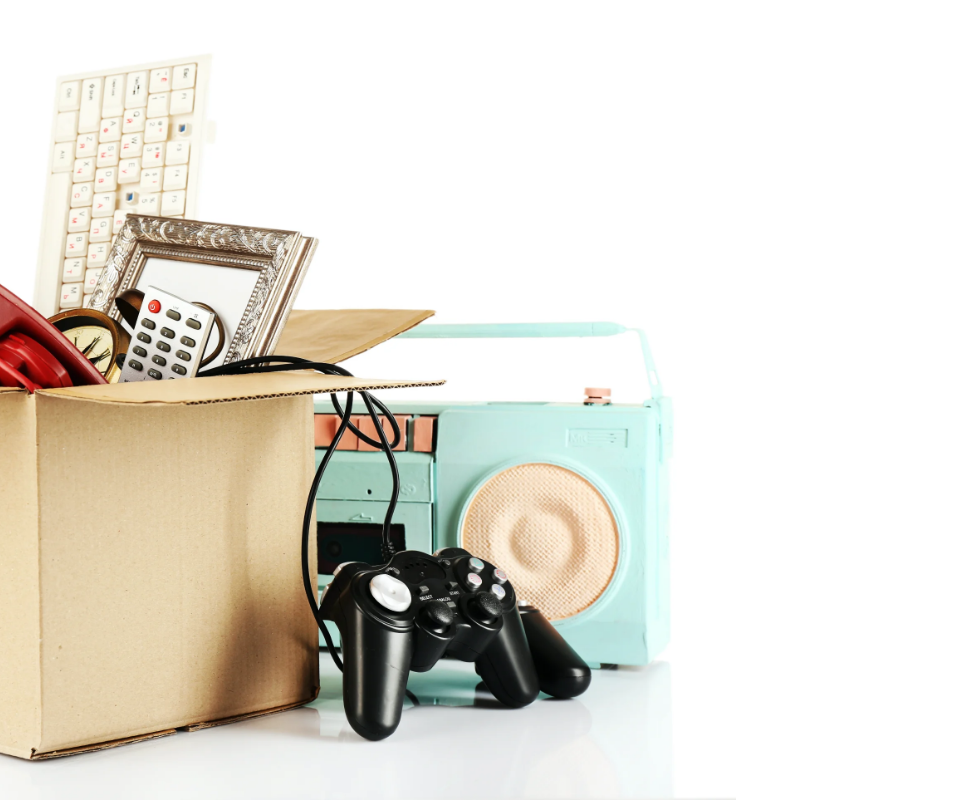
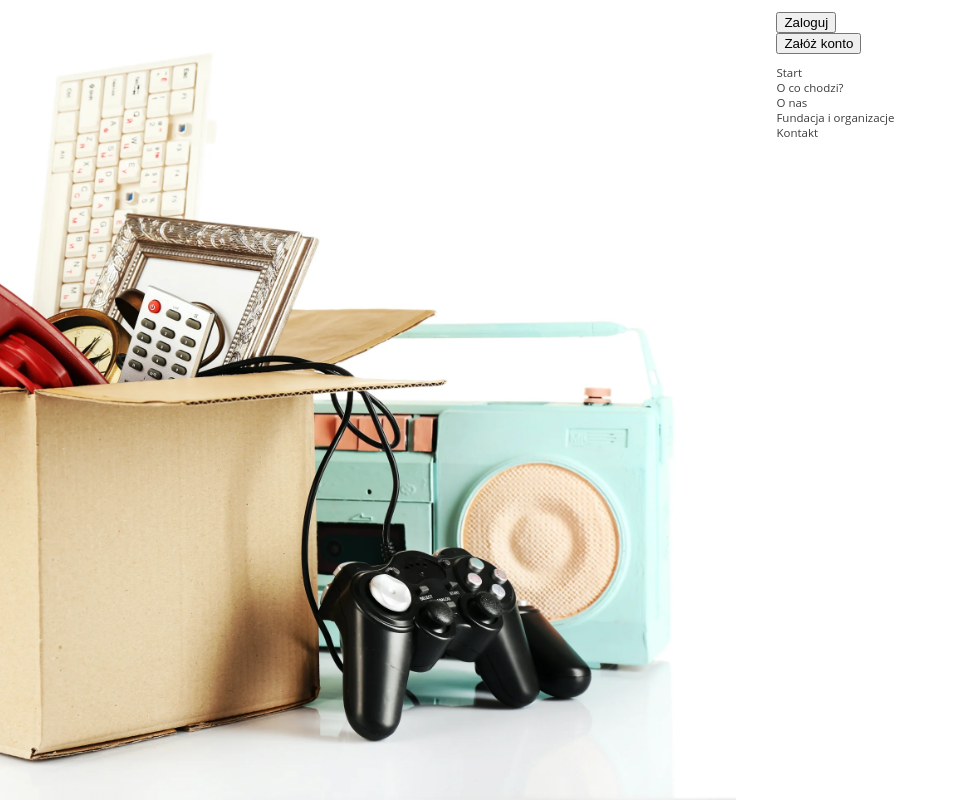
Before and after one commit to patryk-pi/oddam_w_dobre_rece, a React (Vite) app: page / in a window 1280 px wide. Shown: the whole page, without its empty margins (0-957 px from the left). Built offline with nearby package versions, Linux system fonts and the light colour scheme.

Commit message:
added Navigation with basic styling

```diff
--- a/package.json
+++ b/package.json
@@ -1,5 +1,5 @@
 {
-    "name": "Oddam w dobre ręce",
+    "name": "oddam-w-dobre-rece",
     "private": true,
     "version": "0.0.0",
     "type": "module",
--- a/src/assets/components/Header.tsx
+++ b/src/assets/components/Header.tsx
@@ -1,3 +1,5 @@
+import Navigation from "./Navigation";
+import StyledContainer from "./styles/Container.styled";
 import { StyledHeader, StyledImage } from "./styles/Header.styled";
 
 const Header = () => {
@@ -7,6 +9,9 @@ const Header = () => {
                 src="src/assets/images/Hero-Image.webp"
                 alt="Pile of clothes"
             />
+            <StyledContainer>
+                <Navigation />
+            </StyledContainer>
         </StyledHeader>
     );
 };
--- /dev/null
+++ b/src/assets/components/Navigation.tsx
@@ -0,0 +1,51 @@
+interface NavigationLink {
+    sectionName: string;
+    link: string;
+}
+
+const navigationLinks: NavigationLink[] = [
+    {
+        sectionName: "Start",
+        link: "#start",
+    },
+    {
+        sectionName: "O co chodzi?",
+        link: "#hero",
+    },
+    {
+        sectionName: "O nas",
+        link: "#about",
+    },
+    {
+        sectionName: "Fundacja i organizacje",
+        link: "#fundations",
+    },
+    {
+        sectionName: "Kontakt",
+        link: "#contact",
+    },
+];
+
+const Navigation = () => {
+    return (
+        <div>
+            <ul>
+                <li>
+                    <button>Zaloguj</button>
+                </li>
+
+                <li>
+                    <button>Załóż konto</button>
+                </li>
+            </ul>
+            <ul>
+                {navigationLinks.map((el, i) => (
+                    <li key={i}>
+                        <a href={el.link}>{el.sectionName}</a>
+                    </li>
+                ))}
+            </ul>
+        </div>
+    );
+};
+export default Navigation;
--- /dev/null
+++ b/src/assets/components/styles/Container.styled.ts
@@ -0,0 +1,11 @@
+import styled from "styled-components";
+
+interface StyledContainerProps {
+    flexbox?: string;
+}
+
+const StyledContainer = styled.div<StyledContainerProps>`
+    display: ${({ flexbox }) => (flexbox ? flexbox : "block")};
+`;
+
+export default StyledContainer;
--- a/src/assets/components/styles/Global.ts
+++ b/src/assets/components/styles/Global.ts
@@ -12,7 +12,6 @@ const GlobalStyles = createGlobalStyle`
     }
 
     body {
-
       color: ${({ theme }) => theme.colors.black};
       font-family: 'Open Sans', sans-serif;
       font-size: 1.15em;
@@ -22,6 +21,15 @@ const GlobalStyles = createGlobalStyle`
     img {
       max-width: 100%;
     }
+
+    ul {
+      list-style: none;
+    }
+
+    a {
+      text-decoration: none;
+      color: ${({ theme }) => theme.colors.black}
+    }
 `;
 
 export default GlobalStyles;
--- /dev/null
+++ b/src/assets/components/styles/Navigation.styled.ts
@@ -0,0 +1,3 @@
+import styled from "styled-components";
+
+const StyledNavigation = styled.nav``;
--- a/src/assets/components/styles/Theme.ts
+++ b/src/assets/components/styles/Theme.ts
@@ -4,8 +4,7 @@ const theme = {
         gold: "#5E5322",
         yellow: "#FAD648",
         grey: " #737373",
-        brown: "#3C3C3C",
-        black: "#212529",
+        black: "#3C3C3C",
     },
 };
 
```
Lines whose indentation alone changed are shown as unchanged.
